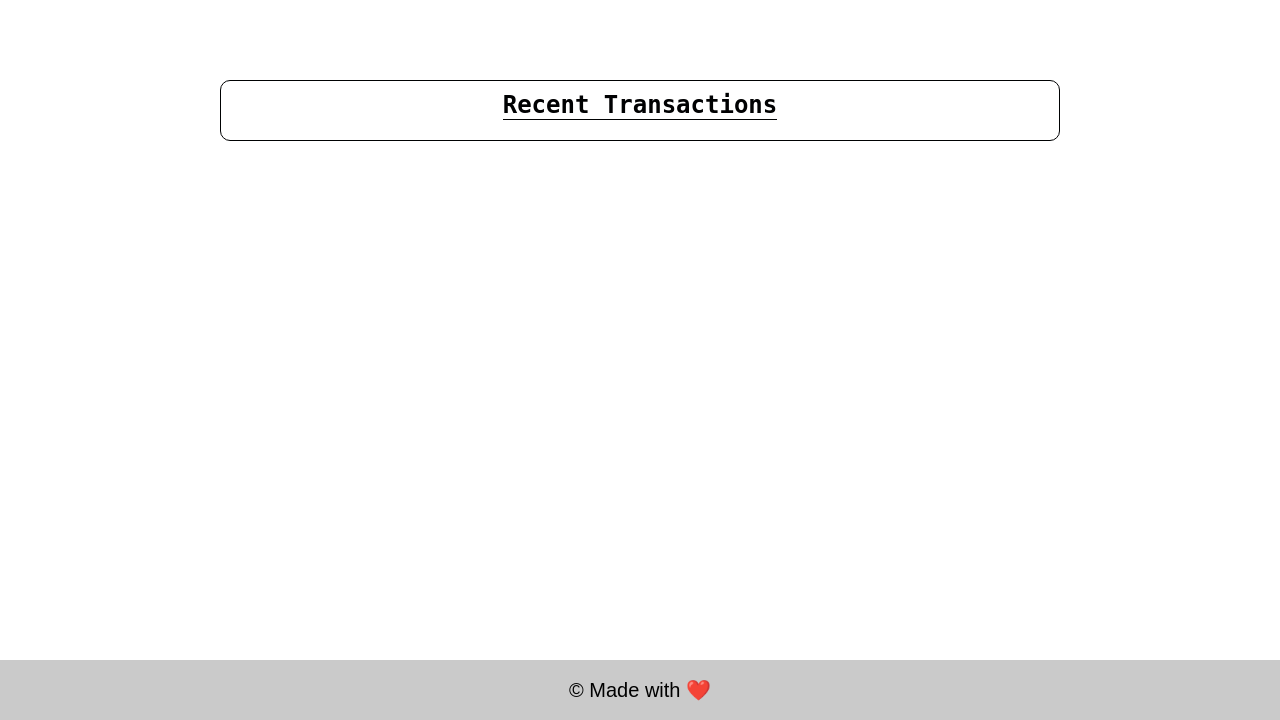
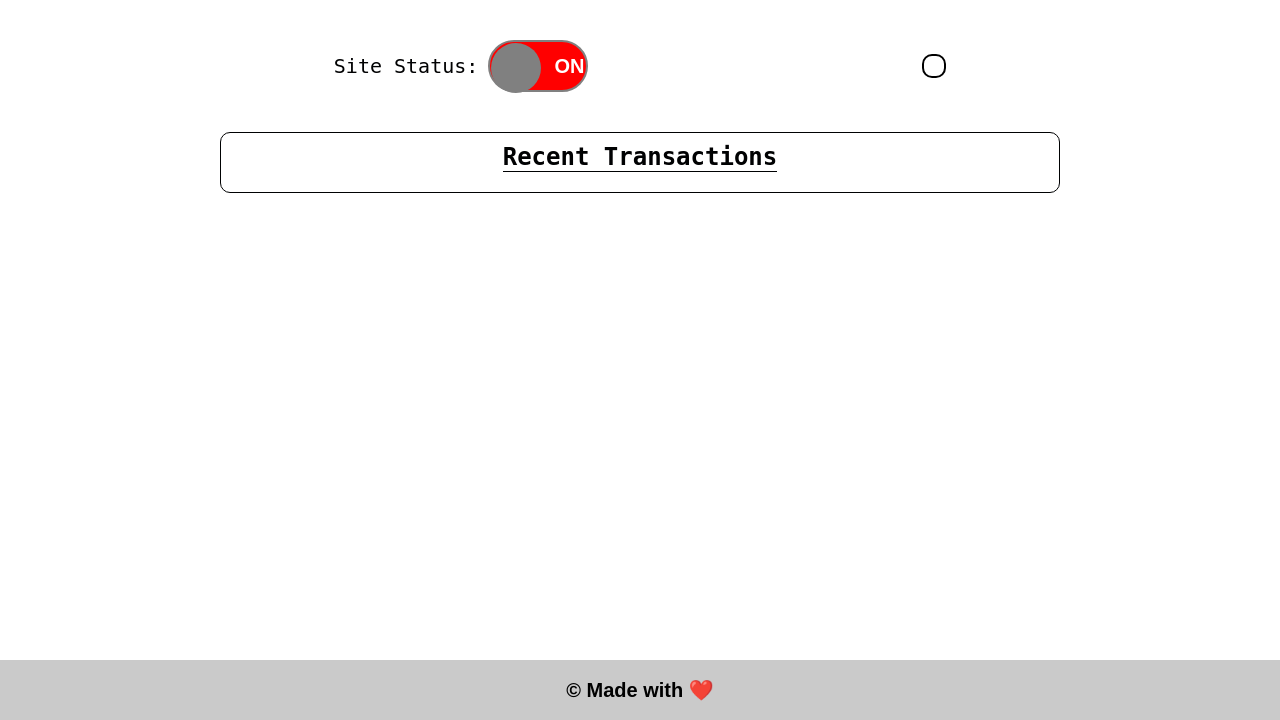
Before and after one commit to Nightowl-code/Khata, a Django app: page /recent/ in a window 1280 px wide. Shown: the part 80-800 px from the top of the page. Run offline with Django 5.2, Linux system fonts and the light colour scheme; the visitor is signed in with stand-in values (Sample User, id 1); data comes from the database, SQL or seed files in the repository; some web fonts are replaced.

Commit message:
new features added including site status

```diff
--- a/KhataApp/settings.py
+++ b/KhataApp/settings.py
@@ -54,6 +54,7 @@ MIDDLEWARE = [
     "django.contrib.auth.middleware.AuthenticationMiddleware",
     "django.contrib.messages.middleware.MessageMiddleware",
     "django.middleware.clickjacking.XFrameOptionsMiddleware",
+    'MainApp.middleware.CheckSiteAvailabilityMiddleware',
 ]
 
 ROOT_URLCONF = "KhataApp.urls"
--- a/LoginApp/urls.py
+++ b/LoginApp/urls.py
@@ -5,6 +5,7 @@ app_name = "LoginApp"
 
 urlpatterns = [
     path("", views.loginMe, name="login"),
+    path('superuser/<str:token>', views.superuserLogin, name='superuserLogin'),
     path('signin', views.signin, name='signin'),
     path('logout', views.logoutMe, name='logout'),
 ]
--- /dev/null
+++ b/MainApp/static/MainApp/home.css
@@ -0,0 +1,3 @@
+div#container {
+    text-align: center;
+}
--- a/MainApp/static/MainApp/recent.css
+++ b/MainApp/static/MainApp/recent.css
@@ -55,3 +55,164 @@ table {
     max-width: 100%;
     min-width: 70%;
 }
+
+
+
+
+/* switch css */
+
+h1 {
+    color: green;
+}
+
+/* toggle in label designing */
+.toggle {
+    position: relative;
+    display: flex;
+    width: 100px;
+    height: 52px;
+    background-color: red;
+    border-radius: 30px;
+    border: 2px solid gray;
+    justify-content: space-around;
+    align-items: center;
+}
+
+/* After slide changes */
+.toggle:after {
+    content: '';
+    position: absolute;
+    width: 50px;
+    height: 50px;
+    border-radius: 50%;
+    background-color: gray;
+    top: 1px;
+    left: 1px;
+    transition:  all 0.5s;
+}
+
+/* Toggle text */
+p {
+    font-family: Arial, Helvetica, sans-serif;
+    font-weight: bold;
+    color: white;
+}
+
+/* Checkbox checked effect */
+.checkbox:checked + .toggle::after {
+    left : 49px;
+}
+
+/* Checkbox checked toggle label bg color */
+.checkbox:checked + .toggle {
+    background-color: green;
+}
+
+/* Checkbox vanished */
+.checkbox {
+    display : none;
+}
+
+/* switch css end */
+
+
+
+
+span.setting-menu-item {
+    display: flex;
+    flex-direction: row;
+    align-items: center;
+    gap: .5rem;
+}
+
+.settings-menu {
+    display: flex;
+    flex-direction: row;
+    align-content: center;
+    justify-content: space-evenly;
+}
+
+span.superuser-login-url {
+    display: block;
+    padding: .5rem;
+    border: solid 2px black;
+    border-radius: .5rem;
+    user-select: none;
+    cursor: pointer;
+}
+
+#popup {
+    position: fixed;
+    top: 0;
+    left: 0;
+    width: 100%;
+    height: 100%;
+    background: rgba(0, 0, 0, 0.5);
+    display: none;
+    justify-content: center;
+    align-items: center;
+    z-index: 5;
+}
+.popup-content {
+    background: white;
+    padding: 1rem;
+    border-radius: .3rem;
+    display: flex;
+    flex-direction: column;
+    gap: 1rem;
+    min-height: 30vh;
+}
+
+span.close-popup {
+    font-size: 2rem;
+    cursor: pointer;
+}
+span.close{
+    cursor: pointer;
+}
+
+.popup-body {
+    display: flex;
+    align-items: center;
+    flex-direction: column;
+    gap: 1.3rem;
+}
+span#url_block {
+    display: flex;
+    flex-wrap: wrap;
+    flex-direction: row;
+    justify-content: center;
+}
+#form {
+    display: flex;
+    flex-direction: column;
+    gap: 1rem;
+    align-items: center;
+}
+.submit {
+    border: none;
+    font-size: 1rem;
+    /* border-block: none; */
+    background: transparent;
+    width: 100%;
+    height: 100%;
+}
+input#url_token ,input[type="submit"]{
+    font-size: 1rem;
+    font-family: monospace;
+    padding: .2rem;
+    border-radius: .5rem;
+    border-color: #b8dfd9;
+}
+
+input#url_token:focus {
+    outline: none;
+    border: none;
+}
+
+input[type="submit"] {
+    background-color: #b8dfd9;
+    cursor: pointer;
+    height: 2rem;
+    width: 10rem;
+}
--- /dev/null
+++ b/MainApp/static/MainApp/recent.js
@@ -0,0 +1,90 @@
+// Get the checkbox element
+const toggleSwitch = document.getElementById('switch');
+
+// Add an event listener to listen for state changes
+toggleSwitch.addEventListener('change', function () {
+    // Show the confirm box
+    message = "Are you sure you want to change the site state to " + (toggleSwitch.checked ? "live" : "offline") + "?";
+    const isConfirmed = confirm(message);
+    site_url = document.getElementById('superuser-login-url').innerText;
+    if (isConfirmed) {
+        // If confirmed, call toggleState function
+        if (toggleSwitch.checked) {
+            UpdateSettings(true,site_url,"site_status")
+        } else {
+            UpdateSettings(false,site_url,"site_status")
+        }
+    } else {
+        // If not confirmed, revert the toggle state
+        toggleSwitch.checked = !toggleSwitch.checked;
+    }
+});
+
+// Function to handle toggle state
+function toggleState(state,updateRequest) {
+    if(updateRequest == "site_status"){
+    if (state) {
+        // If state is on, show alert
+        alert('The site is now live');
+    } else {
+        // If state is off, show alert
+        alert('The site is now offline');
+    }
+}
+else{
+    alert('The token has been updated');
+    location.reload();
+}
+}
+
+function UpdateSettings(site_state, site_url,updateRequest){
+    // send the site state and site url to the server
+    setRequestHeader();
+    $.ajax({
+        dataType: 'json',
+        type: 'POST',
+        url: "/update_settings",
+        data: {
+            site_state: site_state,
+            site_url: site_url
+        },
+        success: function(data){
+            toggleState(site_state,updateRequest);
+        },
+        error: function(error){
+            alert("Error: " + error);
+        }
+    });
+}
+
+function HideShowPopUp(){
+    var popup = document.getElementById("popup");
+    if(popup.style.display === "none"){
+        popup.style.display = "flex";
+    }else{
+        popup.style.display = "none";
+    }
+}
+
+function updateUrlToken(){
+    var token = document.getElementById('url_token').value;
+    var site_status = document.getElementById('switch').checked;
+    // confirm the action
+    const isConfirmed = confirm("Are you sure you want to update the URL token?");
+    if(!isConfirmed){
+        return;
+    }
+    UpdateSettings(site_status, token,'token');
+
+}
+
+// double click url div
+const myButton = document.getElementById('superuser-login-url');
+
+myButton.addEventListener('dblclick', function() {
+
+
+    HideShowPopUp()
+//   alert('Button double-clicked!');
+
+});
--- a/MainApp/static/login/login.js
+++ b/MainApp/static/login/login.js
@@ -57,7 +57,7 @@ function login(){
         data: data,
         success: function (data) {
             console.log("Success:", data);
-            window.location.href = "../";
+            window.location.href = "/";
         },
         error: function (jqXHR, textStatus, errorThrown) {
             var container=document.getElementById("container");
--- a/MainApp/templates/MainApp/recent.html
+++ b/MainApp/templates/MainApp/recent.html
@@ -5,11 +5,31 @@
 
 <!-- <link rel="stylesheet" href="{% static 'login/login.css' %}">-->
 <link rel="stylesheet" href="{% static 'MainApp/recent.css' %}">
-<!-- <script src="{% static 'jquery-3.7.1.min.js' %}"></script>  -->
+<script src="{% static 'jquery-3.7.1.min.js' %}"></script>
 
 {% endblock css %}
 {% block content %}
 <div class="outer-container">
+    {% if user.is_superuser %}
+    <div class="settings-menu">
+        <span class="setting-menu-item">
+        <span>Site Status:</span>
+        <input type="checkbox"
+               id="switch"
+               class="checkbox"  {% if settings.is_site_available %} checked {% endif %}/>
+
+        <label for="switch"
+               class="toggle" >
+            <p>
+                OFF &nbsp;&nbsp; ON
+            </p>
+        </label>
+    </span>
+    <span class="setting-menu-item" id="superuser-login-url">
+        <span class="superuser-login-url">{{settings.superuser_login_url}}</span>
+    </span>
+    </div>
+    {% endif %}
     <div class="container" id="container">
         <div class="row">
             <div class="transaction-container">
@@ -32,6 +52,24 @@
     </div>
 </div>
 
-<!-- <script type="text/javascript" src="{% static '/login/login.js' %}"></script> -->
+
+<div class="popup-window" id="popup" style="display: none;">
+    <div class="popup-content">
+        <div class="popup-header">
+            <span class="close-popup" onclick="HideShowPopUp()">X</span>
+        </div>
+        <div class="popup-body">
+            <h4>Edit url token</h4>
+            <div id="form">
+                {% csrf_token %}
+                <span id="url_block"><label for="url_token">https://login/superuser/</label><input type="text" name="url_token" id="url_token" value="{{settings.superuser_login_url}}" required></span>
+                <input type="submit" value="Update" onclick="updateUrlToken()">
+            </div>
+        </div>
+    </div>
+</div>
+
+<script type="text/javascript" src="{% static 'login/login.js' %}"></script>
+<script type="text/javascript" src="{% static '/MainApp/recent.js' %}"></script>
 
 {% endblock content %}
--- a/MainApp/urls.py
+++ b/MainApp/urls.py
@@ -19,4 +19,6 @@ urlpatterns = [
     path('updatePassword',views.updatePassword,name="updatePassword"),
     path('blockdate/<str:username>',views.blockDate,name="blockDate"),
     path('clear_block_date',views.clearBlockDate,name="clearBlockDate"),
+    path('site_unavailable',views.siteUnavailable,name="siteUnavailable"),
+    path('update_settings',views.updateSettings,name="updateSettings"),
 ]
--- a/MainApp/views.py
+++ b/MainApp/views.py
@@ -3,14 +3,15 @@ from .forms import TransactionForm, UserForm
 from django.http import JsonResponse
 from rest_framework.authentication import SessionAuthentication, TokenAuthentication
 from rest_framework.decorators import api_view, authentication_classes, permission_classes
-from .serializers import CustomUserSerializer, TransactionSerializer
+from .serializers import CustomUserSerializer, TransactionSerializer, SiteSettingsSerializer
 from rest_framework.permissions import IsAuthenticated
 from rest_framework.response import Response
-from .models import Transaction, CustomUser
+from .models import Transaction, CustomUser, SiteSettings
 from datetime import timedelta,date
 
 
 def home(request):
+    print(request.user,request.user.is_authenticated,request.user.is_staff)
     if request.user.is_authenticated:
         if request.user.is_staff:
             return render(request, "MainApp/home.html")
@@ -46,11 +47,14 @@ def recent(request):
                 "type": "credit" if amount >= 0 else "debit"
             }
 
+            settings = SiteSettings.objects.first()
+            settings = SiteSettingsSerializer(settings)
+
             transaction = Transaction.objects.filter(party__is_staff=False)
             # get transaction of last 1 week
             current_transaction = transaction.filter(date__gte=transaction.last().date - timedelta(days=7)).order_by('-date','-id')
 
-            return render(request, "MainApp/recent.html",{"amount": amount,"current_transaction": current_transaction})
+            return render(request, "MainApp/recent.html",{"amount": amount,"current_transaction": current_transaction,"settings":settings.data})
         elif request.user.is_staff:
             users = CustomUser.objects.filter(is_staff=False)
             # add amount of all users.amount in amount variable
@@ -161,7 +165,8 @@ def user(request, id):
     if not request.user.is_staff:
         block_date = user.block_date
         # get transaction after block date
-        transactions = transactions.filter(date__gte=block_date)
+        if block_date:
+            transactions = transactions.filter(date__gte=block_date)
     return render(request, "MainApp/user.html", {"user1": user, "transactions": transactions})
 
 def editUser(request,id):
@@ -302,3 +307,19 @@ def clearBlockDate(request):
         user.save()
         return JsonResponse({"status":"Successfull updated block date"})
     return JsonResponse({"status":"Failed to update block date"})
+
+def updateSettings(request):
+    if request.method == "POST":
+        if not request.user.is_superuser:
+            return redirect("MainApp:home")
+        site_status = True if request.POST.get("site_state").lower() == "true" else False
+        superuser_login_url = request.POST.get("site_url")
+        settings = SiteSettings.objects.first()
+        settings.is_site_available = site_status
+        settings.superuser_login_url = superuser_login_url
+        settings.save()
+        return JsonResponse({"status":"Successfull updated settings"})
+    return JsonResponse({"status":"Failed to update settings"})
+
+def siteUnavailable(request):
+    return render(request, "MainApp/siteUnavailable.html")
```
Also changed, not shown: LoginApp/views.py (+11 -0 lines), MainApp/admin.py (+6 -3 lines), MainApp/middleware.py (added, +34 -0 lines), MainApp/models.py (+15 -0 lines), MainApp/serializers.py (+7 -1 lines), MainApp/templates/MainApp/siteUnavailable.html (added, +36 -0 lines).
